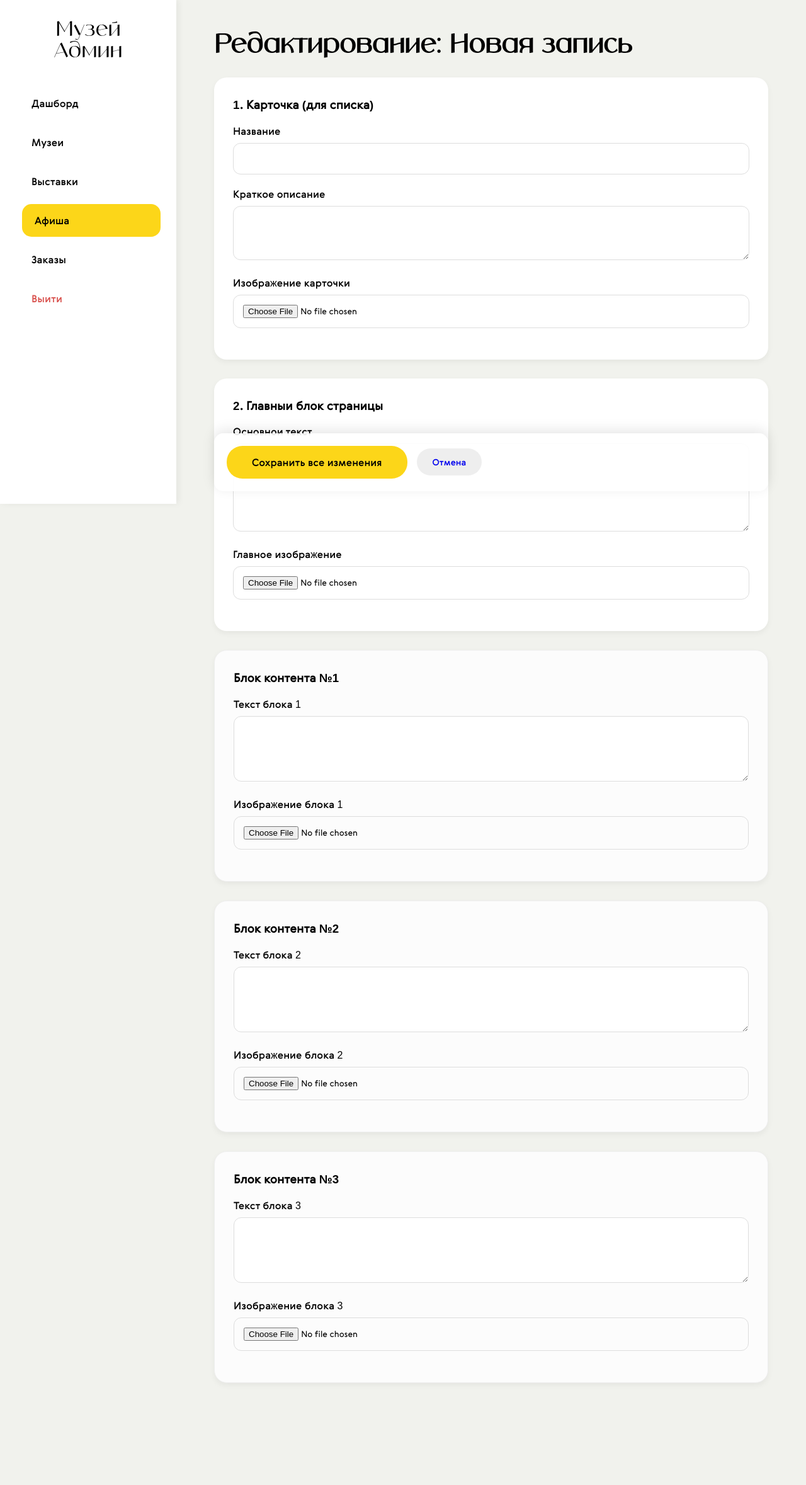
After one commit to Nam0vicH/mgorki, a Flask app: page /admin/edit/poster/0 in a window 1280 px wide. The commit adds this page. Shown: the whole page at 63% size. Run offline with Flask 3, Linux system fonts and the light colour scheme; the visitor is signed in with stand-in values (Sample User, id 1).

Commit message:
add admin panel: implement login functionality, create admin dashboard, and add content management features

```diff
--- a/app.py
+++ b/app.py
@@ -1,6 +1,9 @@
 from flask import Flask, render_template, request, jsonify, abort
+from flask import session, redirect, url_for, flash
+from functools import wraps
 import os
 from datetime import datetime, timedelta
+from werkzeug.utils import secure_filename
 import json
 import secrets
 import database as db
@@ -12,6 +15,10 @@ static_dir = os.path.abspath(os.path.join(os.path.dirname(__file__), 'static'))
 app = Flask(__name__,
             template_folder=os.path.join(template_dir, 'templates'),
             static_folder=static_dir)
+
+UPLOAD_FOLDER = os.path.join(static_dir, 'images/uploads')
+os.makedirs(UPLOAD_FOLDER, exist_ok=True)
+app.config['UPLOAD_FOLDER'] = UPLOAD_FOLDER
 
 app.config['SECRET_KEY'] = 'your-secret-key-here'
 
@@ -151,6 +158,135 @@ def create_order():
         return jsonify({'success': False, 'error': str(e)})
 
 
+# --- КОНФИГУРАЦИЯ АДМИНА ---
+ADMIN_USER = 'admin'
+ADMIN_PASS = 'admin'  # В реальном проекте используйте хеширование!
+
+
+def login_required(f):
+    @wraps(f)
+    def decorated_function(*args, **kwargs):
+        if not session.get('logged_in'):
+            return redirect(url_for('login'))
+        return f(*args, **kwargs)
+
+    return decorated_function
+
+
+# --- МАРШРУТЫ АДМИНКИ ---
+
+@app.route('/admin/login', methods=['GET', 'POST'])
+def login():
+    if request.method == 'POST':
+        if request.form['username'] == ADMIN_USER and request.form['password'] == ADMIN_PASS:
+            session['logged_in'] = True
+            return redirect(url_for('admin_dashboard'))
+        else:
+            flash('Неверный логин или пароль')
+    return render_template('admin/login.html')
+
+
+@app.route('/admin/logout')
+def logout():
+    session.clear()
+    return redirect(url_for('login'))
+
+
+@app.route('/admin')
+@login_required
+def admin_dashboard():
+    # Статистика для дашборда
+    orders = db.get_all_orders() or []
+    count_museums = len(db.get_content_by_category('museums') or [])
+    count_orders = len(orders)
+    recent_orders = orders[:5]
+
+    return render_template('admin/content_list.html',
+                           title_page="Дашборд (Музеи)",
+                           items=db.get_content_by_category('museums'),
+                           category='museums')  # Для простоты перенаправляем на список музеев, можно сделать отдельный dashboard.html
+
+
+@app.route('/admin/content/<category>')
+@login_required
+def admin_content(category):
+    titles = {
+        'museums': 'Музеи',
+        'virtual_exhibitions': 'Виртуальные выставки',
+        'poster': 'Афиша'
+    }
+    items = db.get_content_by_category(category) or []
+    return render_template('admin/content_list.html',
+                           items=items,
+                           category=category,
+                           title_page=titles.get(category, category))
+
+
+@app.route('/admin/edit/<category>/<int:content_id>', methods=['GET', 'POST'])
+@login_required
+def admin_edit(category, content_id):
+    item = None
+    if content_id > 0:
+        item = db.get_content_by_id(content_id)
+
+    if request.method == 'POST':
+        # 1. Сбор текстовых полей
+        title = request.form.get('title')
+        short_desc = request.form.get('short_desc')
+        main_text = request.form.get('main_text')  # Было full_desc, стало main_text как в БД
+
+        b_txt1 = request.form.get('block_text_1')
+        b_txt2 = request.form.get('block_text_2')
+        b_txt3 = request.form.get('block_text_3')
+
+        # 2. Вспомогательная функция для сохранения файлов
+        def save_file(file_obj, current_path):
+            if file_obj and file_obj.filename:
+                filename = secure_filename(file_obj.filename)
+                file_obj.save(os.path.join(app.config['UPLOAD_FOLDER'], filename))
+                return f"images/uploads/{filename}"
+            return current_path
+
+        # 3. Обработка всех картинок
+        # Карточка
+        img_card = save_file(request.files.get('img_card_file'), request.form.get('current_img_card'))
+
+        # Главная страница
+        main_image = save_file(request.files.get('main_image_file'), request.form.get('current_main_image'))
+
+        # Блоки 1-3
+        b_img1 = save_file(request.files.get('block_image_1_file'), request.form.get('current_block_image_1'))
+        b_img2 = save_file(request.files.get('block_image_2_file'), request.form.get('current_block_image_2'))
+        b_img3 = save_file(request.files.get('block_image_3_file'), request.form.get('current_block_image_3'))
+
+        # 4. Сохранение в БД
+        if content_id == 0:
+            db.insert_content(category, title, short_desc, img_card, main_image, main_text,
+                              b_img1, b_txt1, b_img2, b_txt2, b_img3, b_txt3)
+        else:
+            db.update_content(content_id, title, short_desc, img_card, main_image, main_text,
+                              b_img1, b_txt1, b_img2, b_txt2, b_img3, b_txt3)
+
+        return redirect(url_for('admin_content', category=category))
+
+    return render_template('admin/edit_form.html', item=item, category=category)
+
+
+@app.route('/admin/delete/<int:id>')
+@login_required
+def admin_delete(id):
+    db.delete_content(id)
+    return redirect(request.referrer or url_for('admin_dashboard'))
+
+
+@app.route('/admin/orders')
+@login_required
+def admin_orders():
+    orders = db.get_all_orders()
+
+    return render_template('admin/orders_list.html', orders=orders)
+
+
 @app.route('/virtual-exhibition')
 def virtual_exhibition():
     return render_template('virtual-exhi.html')
--- /dev/null
+++ b/static/styles/admin.css
@@ -0,0 +1,204 @@
+:root {
+    --primary: #FCD619;
+    --dark: #1F1F1F;
+    --light-bg: #f1f2ed;
+    --white: #FFFFFF;
+    --text: #000000;
+    --gray: #888888;
+}
+
+* {
+    box-sizing: border-box;
+}
+
+body {
+    background-color: var(--light-bg);
+    font-family: 'Gerbera-Regular', Arial, sans-serif;
+    margin: 0;
+    padding: 0;
+    display: flex;
+    min-height: 100vh;
+}
+
+/* Sidebar */
+.admin-sidebar {
+    width: 280px;
+    background-color: var(--white);
+    padding: 30px;
+    box-shadow: 4px 0 10px rgba(0,0,0,0.05);
+    display: flex;
+    flex-direction: column;
+    position: fixed;
+    top: 0;
+    bottom: 0;
+    left: 0;
+    z-index: 100;
+    height: 100vh;
+    overflow-y: auto;
+}
+
+.admin-logo {
+    font-family: 'Vetrino', serif;
+    font-size: 32px;
+    margin-bottom: 40px;
+    color: var(--text);
+    text-decoration: none;
+    text-align: center;
+}
+
+.admin-nav a {
+    display: block;
+    padding: 15px 20px;
+    margin-bottom: 10px;
+    border-radius: 15px;
+    text-decoration: none;
+    color: var(--text);
+    font-family: 'Gerbera-Medium', sans-serif;
+    font-size: 16px;
+    transition: all 0.3s;
+}
+
+.admin-nav a:hover, .admin-nav a.active {
+    background-color: var(--primary);
+    transform: translateX(5px);
+}
+
+.admin-logout {
+    margin-top: auto;
+    color: #d9534f !important;
+}
+
+/* Main Content */
+.admin-main {
+    margin-left: 280px;
+    width: calc(100% - 280px);
+    padding: 40px 60px;
+    position: relative;
+}
+
+.page-header {
+    display: flex;
+    justify-content: space-between;
+    align-items: center;
+    margin-bottom: 30px;
+    padding-top: 10px;
+}
+
+.page-title {
+    font-family: 'Vetrino', serif;
+    font-size: 40px;
+    margin: 0;
+}
+
+/* Cards & Tables */
+.admin-card {
+    background: var(--white);
+    border-radius: 20px;
+    padding: 30px;
+    box-shadow: 0 4px 10px rgba(0,0,0,0.05);
+    margin-bottom: 30px;
+}
+
+table {
+    width: 100%;
+    border-collapse: collapse;
+}
+
+th {
+    text-align: left;
+    padding: 15px;
+    color: var(--gray);
+    font-family: 'Gerbera-Medium', sans-serif;
+    border-bottom: 2px solid #eee;
+}
+
+td {
+    padding: 15px;
+    border-bottom: 1px solid #eee;
+    vertical-align: middle;
+}
+
+.img-preview {
+    width: 60px;
+    height: 40px;
+    object-fit: cover;
+    border-radius: 8px;
+}
+
+/* Buttons */
+.btn {
+    padding: 12px 25px;
+    border-radius: 25px;
+    border: none;
+    cursor: pointer;
+    font-family: 'Gerbera-Medium', sans-serif;
+    font-size: 14px;
+    text-decoration: none;
+    display: inline-block;
+    transition: 0.3s;
+}
+
+.btn-primary {
+    background-color: var(--primary);
+    color: var(--text);
+}
+
+.btn-primary:hover {
+    background-color: #eec814;
+    transform: translateY(-2px);
+}
+
+.btn-danger {
+    background-color: #fff;
+    border: 1px solid #ffcccc;
+    color: #cc0000;
+}
+
+.btn-sm {
+    padding: 8px 15px;
+    font-size: 12px;
+}
+
+/* Forms */
+.form-group {
+    margin-bottom: 20px;
+}
+
+.form-label {
+    display: block;
+    margin-bottom: 8px;
+    font-family: 'Gerbera-Medium', sans-serif;
+}
+
+.form-control {
+    width: 100%;
+    padding: 15px;
+    border: 1px solid #ddd;
+    border-radius: 12px;
+    font-family: 'Gerbera-Regular', sans-serif;
+    box-sizing: border-box;
+}
+
+.form-control:focus {
+    border-color: var(--primary);
+    outline: none;
+}
+
+/* Login Page specific */
+.login-container {
+    width: 100%;
+    height: 100vh;
+    display: flex;
+    justify-content: center;
+    align-items: center;
+    background: url('../images/hero/Page_1.jpg') no-repeat center;
+    background-size: cover;
+}
+
+.login-box {
+    background: rgba(255, 255, 255, 0.95);
+    padding: 50px;
+    border-radius: 30px;
+    width: 400px;
+    text-align: center;
+}
--- /dev/null
+++ b/templates/admin/base.html
@@ -0,0 +1,50 @@
+<!DOCTYPE html>
+<html lang="ru">
+<head>
+    <meta charset="UTF-8">
+    <title>Админ-панель | Музей</title>
+    <link rel="stylesheet" href="{{ url_for('static', filename='styles/admin.css') }}">
+    <style>
+        @font-face {
+            font-family: 'Gerbera-Regular';
+            src: url('{{ url_for("static", filename="font/gerbera/Gerbera-Regular.otf") }}') format('opentype');
+        }
+        @font-face {
+            font-family: 'Gerbera-Medium';
+            src: url('{{ url_for("static", filename="font/gerbera/Gerbera-Medium.otf") }}') format('opentype');
+        }
+        @font-face {
+            font-family: 'Vetrino';
+            src: url('{{ url_for("static", filename="font/vetrino/Vetrino.otf") }}') format('opentype');
+        }
+    </style>
+</head>
+<body>
+    <nav class="admin-sidebar">
+        <a href="/" class="admin-logo">Музей<br>Админ</a>
+        <div class="admin-nav">
+            <a href="{{ url_for('admin_dashboard') }}" class="{{ 'active' if request.path == url_for('admin_dashboard') else '' }}">Дашборд</a>
+
+            <!-- Ссылки на категории (проверьте, что в БД категории называются именно так) -->
+            <a href="{{ url_for('admin_content', category='museums') }}" class="{{ 'active' if category == 'museums' else '' }}">Музеи</a>
+            <a href="{{ url_for('admin_content', category='virtual_exhibitions') }}" class="{{ 'active' if category == 'virtual_exhibitions' else '' }}">Выставки</a>
+            <a href="{{ url_for('admin_content', category='poster') }}" class="{{ 'active' if category == 'poster' else '' }}">Афиша</a>
+
+            <a href="{{ url_for('admin_orders') }}" class="{{ 'active' if request.path == url_for('admin_orders') else '' }}">Заказы</a>
+            <a href="{{ url_for('logout') }}" class="admin-logout">Выйти</a>
+        </div>
+    </nav>
+
+    <main class="admin-main">
+        {% with messages = get_flashed_messages() %}
+            {% if messages %}
+                <div class="admin-card" style="background: #fff3cd; color: #856404; padding: 15px; margin-bottom: 20px;">
+                    {{ messages[0] }}
+                </div>
+            {% endif %}
+        {% endwith %}
+
+        {% block content %}{% endblock %}
+    </main>
+</body>
+</html>
--- /dev/null
+++ b/templates/admin/edit_form.html
@@ -0,0 +1,79 @@
+{% extends "admin/base.html" %}
+
+{% block content %}
+<div class="page-header">
+    <h1 class="page-title">{{ 'Редактирование: ' + (item.title_card if item else 'Новая запись') }}</h1>
+</div>
+
+<form method="POST" enctype="multipart/form-data" style="max-width: 1000px;">
+
+    <!-- КАРТОЧКА (ПРЕВЬЮ) -->
+    <div class="admin-card">
+        <h3 style="margin-top: 0;">1. Карточка (для списка)</h3>
+        <div class="form-group">
+            <label class="form-label">Название</label>
+            <input type="text" name="title" class="form-control" value="{{ item.title_card if item else '' }}" required>
+        </div>
+        <div class="form-group">
+            <label class="form-label">Краткое описание</label>
+            <textarea name="short_desc" class="form-control" rows="3">{{ item.short_description_card if item else '' }}</textarea>
+        </div>
+        <div class="form-group">
+            <label class="form-label">Изображение карточки</label>
+            {% if item and item.img_card %}
+                <img src="{{ url_for('static', filename=item.img_card) }}" class="img-preview" style="width: 100px; height: auto; margin-bottom: 10px;">
+            {% endif %}
+            <input type="hidden" name="current_img_card" value="{{ item.img_card if item else '' }}">
+            <input type="file" name="img_card_file" class="form-control">
+        </div>
+    </div>
+
+    <!-- ГЛАВНЫЙ БЛОК -->
+    <div class="admin-card">
+        <h3 style="margin-top: 0;">2. Главный блок страницы</h3>
+        <div class="form-group">
+            <label class="form-label">Основной текст</label>
+            <textarea name="main_text" class="form-control" rows="6">{{ item.main_text if item else '' }}</textarea>
+        </div>
+        <div class="form-group">
+            <label class="form-label">Главное изображение</label>
+            {% if item and item.main_image %}
+                <img src="{{ url_for('static', filename=item.main_image) }}" class="img-preview" style="width: 200px; height: auto; margin-bottom: 10px;">
+            {% endif %}
+            <input type="hidden" name="current_main_image" value="{{ item.main_image if item else '' }}">
+            <input type="file" name="main_image_file" class="form-control">
+        </div>
+    </div>
+
+    <!-- ДОПОЛНИТЕЛЬНЫЕ БЛОКИ -->
+    {% for i in range(1, 4) %}
+        {% set img_field = 'block_image_' ~ i %}
+        {% set txt_field = 'block_text_' ~ i %}
+
+        <div class="admin-card" style="background-color: #fcfcfc; border: 1px solid #eee;">
+            <h3 style="margin-top: 0;">Блок контента №{{ i }}</h3>
+
+            <div class="form-group">
+                <label class="form-label">Текст блока {{ i }}</label>
+                <textarea name="{{ txt_field }}" class="form-control" rows="4">{{ item[txt_field] if item and item[txt_field] else '' }}</textarea>
+            </div>
+
+            <div class="form-group">
+                <label class="form-label">Изображение блока {{ i }}</label>
+                {% if item and item[img_field] %}
+                    <img src="{{ url_for('static', filename=item[img_field]) }}" class="img-preview" style="width: 150px; height: auto; margin-bottom: 10px;">
+                {% endif %}
+                <input type="hidden" name="current_{{ img_field }}" value="{{ item[img_field] if item and item[img_field] else '' }}">
+                <input type="file" name="{{ img_field }}_file" class="form-control">
+            </div>
+        </div>
+    {% endfor %}
+
+    <!-- КНОПКИ -->
+    <div style="position: sticky; bottom: 20px; background: rgba(255,255,255,0.9); padding: 20px; border-radius: 15px; box-shadow: 0 -5px 20px rgba(0,0,0,0.1); display: flex; gap: 15px; align-items: center;">
+        <button type="submit" class="btn btn-primary" style="padding: 15px 40px; font-size: 16px;">Сохранить все изменения</button>
+        <a href="{{ url_for('admin_content', category=category) }}" class="btn" style="background: #eee;">Отмена</a>
+    </div>
+
+</form>
+{% endblock %}
--- a/templates/base.html
+++ b/templates/base.html
@@ -84,13 +84,13 @@
     <script src="https://unpkg.com/lenis@1.1.20/dist/lenis.min.js"></script>
     <script>
         const lenis = new Lenis({
-            duration: 1.2,        // Мягкость (1.2 - стандарт, можно менять)
+            duration: 1.2,        // Мягкость
             easing: (t) => Math.min(1, 1.001 - Math.pow(2, -10 * t)),
             direction: 'vertical',
             gestureDirection: 'vertical',
             smooth: true,
             mouseMultiplier: 1,
-            smoothTouch: false,   // На телефонах лучше родной скролл
+            smoothTouch: false,
             touchMultiplier: 2,
         });
 
```
Also changed, not shown: database.py (+51 -0 lines), templates/admin/content_list.html (added, +37 -0 lines), templates/admin/login.html (added, +30 -0 lines), templates/admin/orders_list.html (added, +39 -0 lines).
